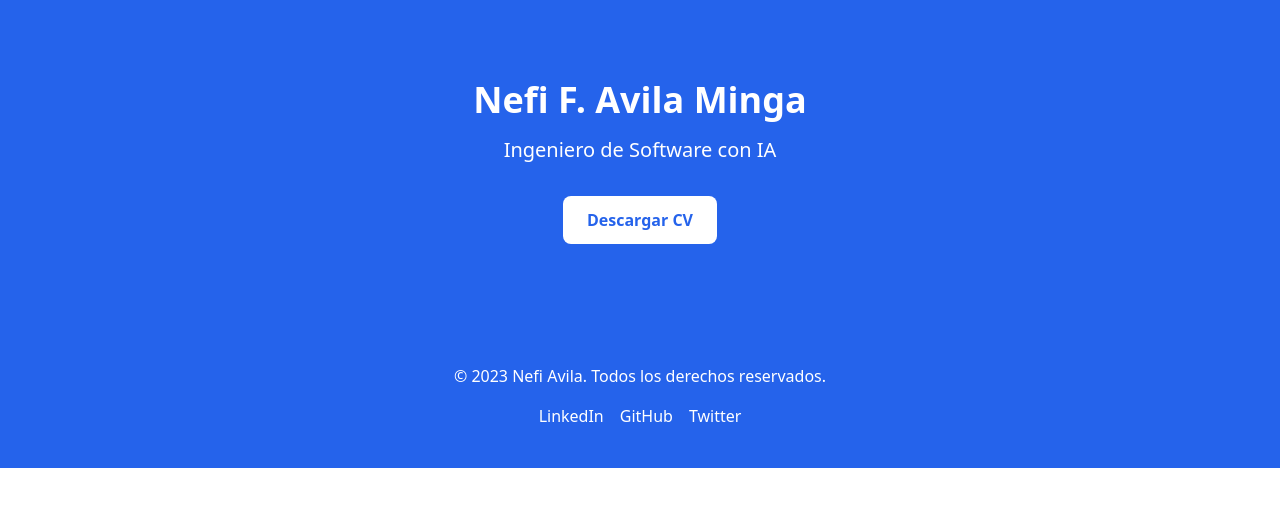
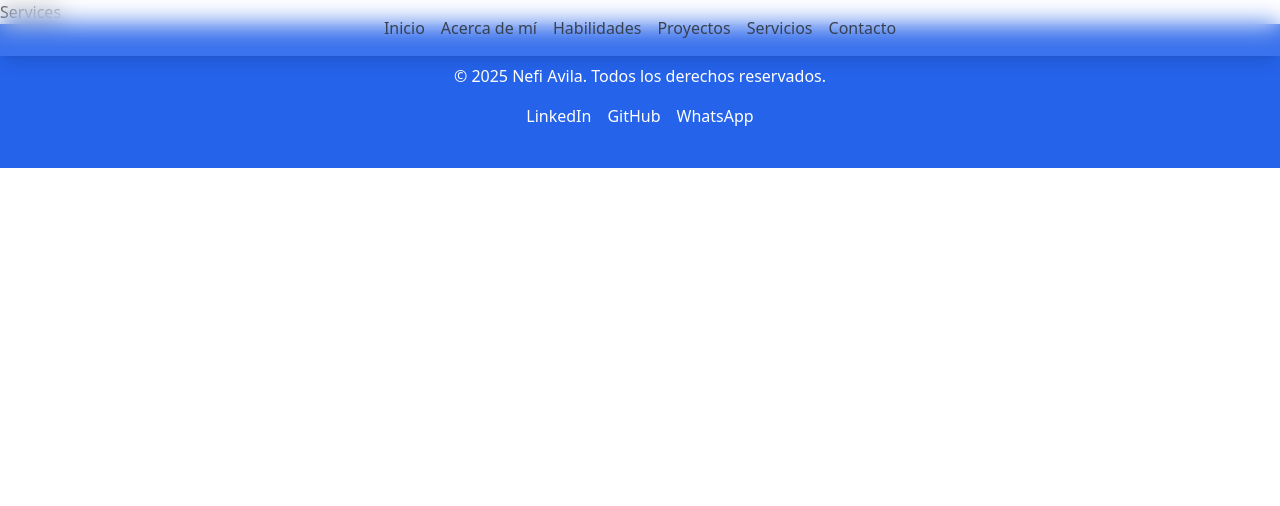
Before and after one commit to amnefi/portfolio, a React (Vite) app: page /services in a window 1280 px wide. Shown: the top 506 px of the page. Built offline with nearby package versions, Linux system fonts and the light colour scheme.

Commit message:
Se instaló bootstrap para íconos y se agregaron enlaces faltantes

```diff
--- a/package.json
+++ b/package.json
@@ -10,6 +10,7 @@
     "preview": "vite preview"
   },
   "dependencies": {
+    "bootstrap-icons": "^1.11.3",
     "react": "^19.0.0",
     "react-dom": "^19.0.0",
     "react-router-dom": "^7.1.5"
--- a/src/App.jsx
+++ b/src/App.jsx
@@ -1,16 +1,21 @@
 import "./App.css";
+import 'bootstrap-icons/font/bootstrap-icons.css';
+
 import { useLocation } from "react-router-dom"; // Importa useLocation
 import Header from "./Layouts/Header";
 import Footer from "./Layouts/Footer";
 import Body from "./Layouts/Body";
 import NotFound from "./Pages/NotFound"; // Importa NotFound
 
+
 function App() {
   const location = useLocation(); // Obtiene la ruta actual
   const isNotFound = location.pathname !== "/" &&
                      location.pathname !== "/about" &&
                      location.pathname !== "/services" &&
-                     location.pathname !== "/contact";
+                     location.pathname !== "/contact" &&
+                     location.pathname !== "/skills" &&
+                     location.pathname !== "/projects";
 
   return (
     <>
--- a/src/Layouts/Body.jsx
+++ b/src/Layouts/Body.jsx
@@ -1,8 +1,11 @@
 import { Routes, Route } from "react-router-dom";
-import Home from "../Pages/home";
-import About from "../Pages/about";
-import Services from "../Pages/services";
-import Contact from "../Pages/contact";
+import Home from "../Pages/Home";
+import About from "../Pages/About";
+import Services from "../Pages/Services";
+import Skills from "../Pages/Skills";
+import Projects from "../Pages/Projects";
+import Contact from "../Pages/Contact";
+
 import NotFound from "../Pages/NotFound"; // Asegúrate de importar NotFound
 
 const Body = () => {
@@ -13,6 +16,8 @@ const Body = () => {
         <Route path="/about" element={<About />} />
         <Route path="/services" element={<Services />} />
         <Route path="/contact" element={<Contact />} />
+        <Route path="/skills" element={<Skills />} />
+        <Route path="/projects" element={<Projects />} />
 
         {/* RUTA 404 - PÁGINA COMPLETA */}
         <Route path="*" element={<NotFound />} />
--- a/src/Layouts/Footer.jsx
+++ b/src/Layouts/Footer.jsx
@@ -1,12 +1,14 @@
 const Footer = () => {
+  const currentYear = new Date().getFullYear();
+
   return (
     <footer className="bg-blue-600 text-white py-10">
       <div className="container mx-auto px-4 text-center">
-        <p>© 2023 Nefi Avila. Todos los derechos reservados.</p>
+        <p>© {currentYear} Nefi Avila. Todos los derechos reservados.</p>
         <div className="mt-4">
-          <a href="#" className="mx-2">LinkedIn</a>
-          <a href="#" className="mx-2">GitHub</a>
-          <a href="#" className="mx-2">Twitter</a>
+          <a href="https://linkedin.com/in/nefi-avila" className="mx-2">LinkedIn</a>
+          <a href="https://github.com/amnefi" className="mx-2">GitHub</a>
+          <a href="https://wa.me/qr/JY5G23LOWJG7J1" className="mx-2">WhatsApp</a>
         </div>
       </div>
     </footer>
--- a/src/Layouts/Header.jsx
+++ b/src/Layouts/Header.jsx
@@ -1,13 +1,78 @@
+import { useState } from "react";
+
 const Header = () => {
+  const [menuOpen, setMenuOpen] = useState(false);
+
+  const toggleMenu = () => {
+    setMenuOpen(!menuOpen);
+  };
+
   return (
-    <header className="bg-blue-600 text-white py-20">
-      <div className="container mx-auto text-center">
-        <h1 className="text-4xl font-bold">Nefi F. Avila Minga</h1>
-        <p className="text-xl mt-4">Ingeniero de Software con IA</p>
-        <button className="mt-8 px-6 py-3 bg-white text-blue-600 rounded-lg font-semibold">
-          Descargar CV
+    <header className="fixed top-0 left-0 w-full bg-white/10 backdrop-blur-md shadow-lg z-50 p-4">
+      {/* Contenedor general */}
+      <div className="container mx-auto flex items-center justify-between md:justify-center relative">
+        {/* Nombre centrado en móviles y oculto en desktop */}
+        <div className="text-lg font-bold text-gray-800 absolute left-1/2 -translate-x-1/2 md:hidden">
+          Nefi Avila
+        </div>
+
+        {/* Botón Hamburguesa solo en móviles */}
+        <button
+          className="md:hidden text-gray-800 ml-auto"
+          onClick={toggleMenu}
+          aria-label="Toggle Menu"
+        >
+          {menuOpen ? (
+            <i className="bi bi-x-lg text-2xl"></i>
+          ) : (
+            <i className="bi bi-list text-2xl"></i>
+          )}
         </button>
       </div>
+
+      {/* Navegación centrada siempre */}
+      <nav
+        className={`flex flex-col md:flex-row gap-4 items-center justify-center transition-all duration-300 ${
+          menuOpen ? "flex" : "hidden md:flex"
+        } mt-4 md:mt-0`}
+      >
+        <a
+          href="/"
+          className="text-gray-700 hover:text-green-500 transition-colors duration-300"
+        >
+          Inicio
+        </a>
+        <a
+          href="about"
+          className="text-gray-700 hover:text-green-500 transition-colors duration-300"
+        >
+          Acerca de mí
+        </a>
+        <a
+          href="skills"
+          className="text-gray-700 hover:text-green-500 transition-colors duration-300"
+        >
+          Habilidades
+        </a>
+        <a
+          href="projects"
+          className="text-gray-700 hover:text-green-500 transition-colors duration-300"
+        >
+          Proyectos
+        </a>
+        <a
+          href="services"
+          className="text-gray-700 hover:text-green-500 transition-colors duration-300"
+        >
+          Servicios
+        </a>
+        <a
+          href="contact"
+          className="text-gray-700 hover:text-green-500 transition-colors duration-300"
+        >
+          Contacto
+        </a>
+      </nav>
     </header>
   );
 };
--- a/src/Pages/Services.jsx
+++ b/src/Pages/Services.jsx
@@ -1,4 +1,8 @@
 const Services = () => {
-    return
+    return (
+        <div>
+            <h1>Services</h1>
+        </div>
+    )
 };
 export default Services;
```
Also changed, not shown: 1 other file (tests, documents, lock files or other folders).
